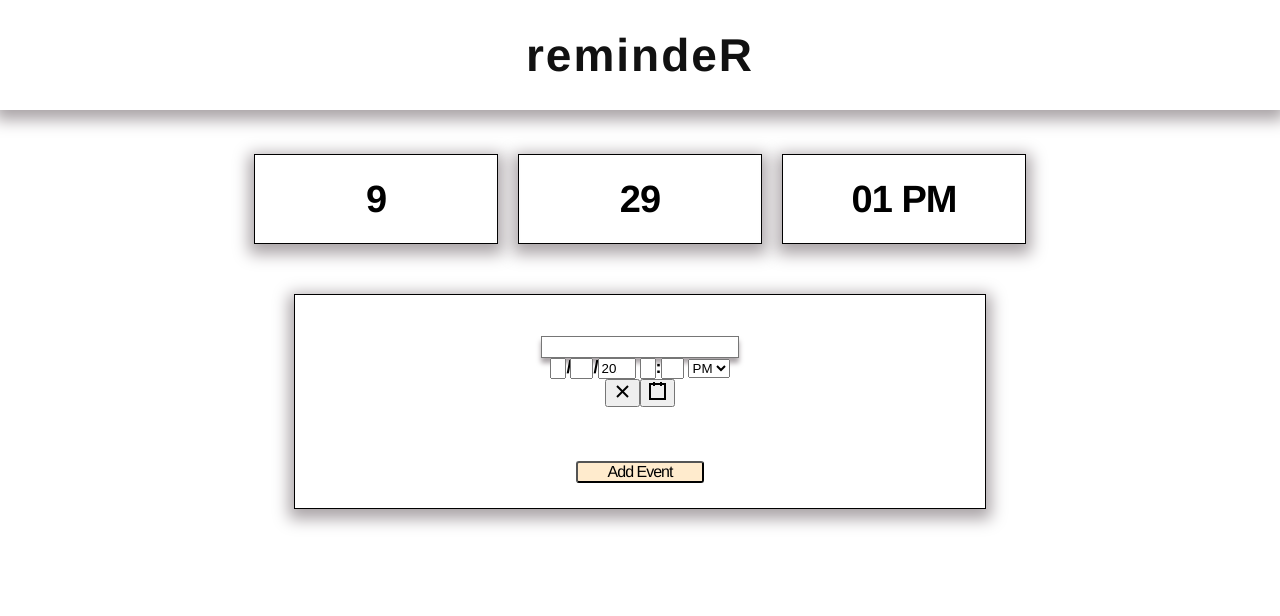
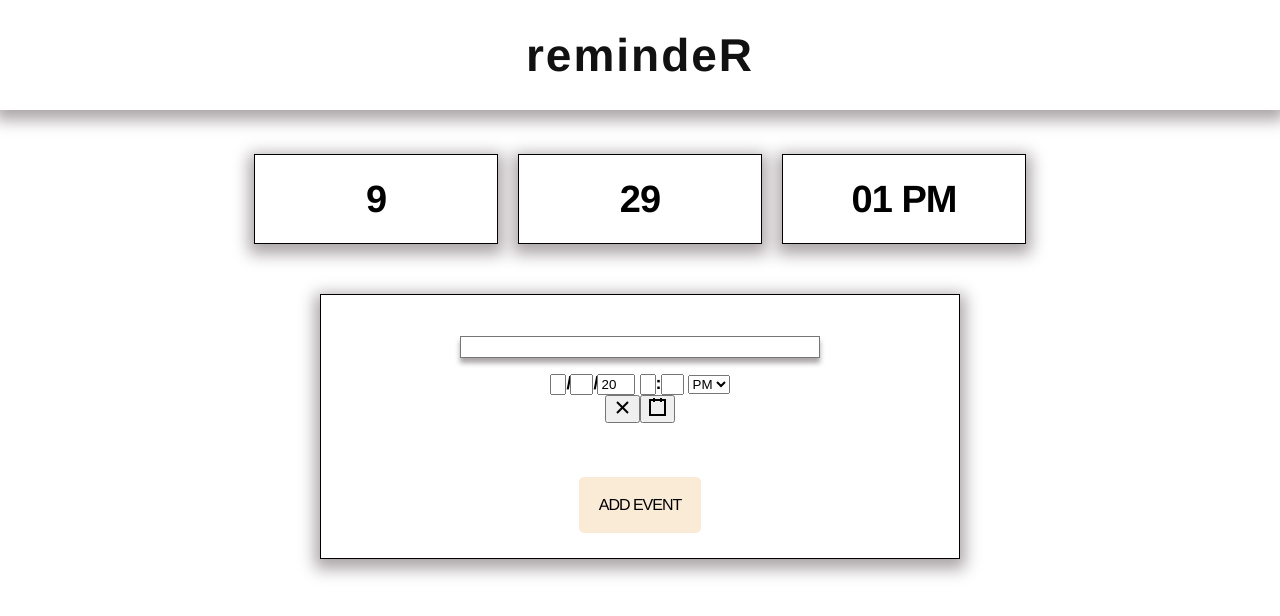
Before and after one commit to dan-pe/remindeR, a React (Create React App) app: page / in a window 1280 px wide. Shown: the top 616 px of the page. Built offline with nearby package versions, Linux system fonts and the light colour scheme.

Commit message:
Properly handle locally stored datetime values

```diff
--- a/src/App.js
+++ b/src/App.js
@@ -12,11 +12,6 @@
     timeCards: JSON.parse(localStorage.getItem(this.timeCardsName))
   };
 
-  constructor(props) {
-    super(props);
-    console.log(JSON.parse(localStorage.getItem(this.timeCardsName)));
-  }
-
   eventSubmittedCallback = eventArgs => {
     let storedTimeCards = JSON.parse(localStorage.getItem(this.timeCardsName));
     let timeCard = eventArgs;
@@ -25,13 +20,13 @@
       storedTimeCards = [
         {
           name: timeCard.eventName,
-          time: timeCard.startDate.toLocaleTimeString()
+          time: timeCard.startDate
         }
       ];
     } else {
       storedTimeCards.push({
         name: timeCard.eventName,
-        time: timeCard.startDate.toLocaleTimeString()
+        time: timeCard.startDate
       });
     }
 
--- a/src/EventInput/EventInput.css
+++ b/src/EventInput/EventInput.css
@@ -3,7 +3,7 @@
   border-style: solid;
   border-width: 1px;
   padding: 25px 25px;
-  width: 50%;
+  width: 46%;
   margin: 40px;
   box-shadow: 0px 5px 15px 5px #aaa4a7;
   font-size: 38px;
@@ -11,7 +11,7 @@
 }
 
 .eventNameInput {
-  width: 30%;
+  width: 60%;
   border-style: solid;
   border-width: 1px;
   box-shadow: 0px 5px 5px 0px #aaa4a7;
@@ -24,12 +24,29 @@
 
 .eventTimeInput {
   font-size: 18px;
+  padding: 16px 0px 16px 0px;
 }
 
 .eventInputButton {
-  background: #ffebcd;
-  width: 20%;
-  border-radius: 3px;
+  color: black !important;
+  text-transform: uppercase;
+  text-decoration: none;
+  background: #faebd7;
+  padding: 20px;
+  border-radius: 5px;
+  display: inline-block;
+  border: none;
+  transition: all 0.4s ease 0s;
+}
+
+.eventInputButton:hover {
+  color: white !important;
+  background: #434343;
+  letter-spacing: 1px;
+  -webkit-box-shadow: 0px 5px 40px -10px rgba(0, 0, 0, 0.57);
+  -moz-box-shadow: 0px 5px 40px -10px rgba(0, 0, 0, 0.57);
+  box-shadow: 5px 40px -10px rgba(0, 0, 0, 0.57);
+  transition: all 0.4s ease 0s;
 }
 
 .eventInputButton:hover {
--- a/src/TimeCard/TimeCard.css
+++ b/src/TimeCard/TimeCard.css
@@ -11,3 +11,7 @@
   letter-spacing: -1px;
   line-height: 1;
 }
+
+.timeCardName {
+  font-weight: bold;
+}
--- a/src/TimeCard/TimeCard.js
+++ b/src/TimeCard/TimeCard.js
@@ -4,11 +4,13 @@
 class TimeCard extends Component {
   render() {
     let cardValue = this.props.value;
+    let cardDateTime = new Date(cardValue.time);
 
     return (
       <div className="classNameContainer">
-        <p>Name: {cardValue.name}</p>
-        <p>Time: {cardValue.time}</p>
+        <p className="timeCardName"> {cardValue.name}</p>
+        <p>Time: {cardDateTime.toLocaleTimeString()}</p>
+        <p>Date: {cardDateTime.toLocaleDateString()}</p>
         <p onClick={this.props.click} style={{ color: "red" }}>
           Delete
         </p>
```
